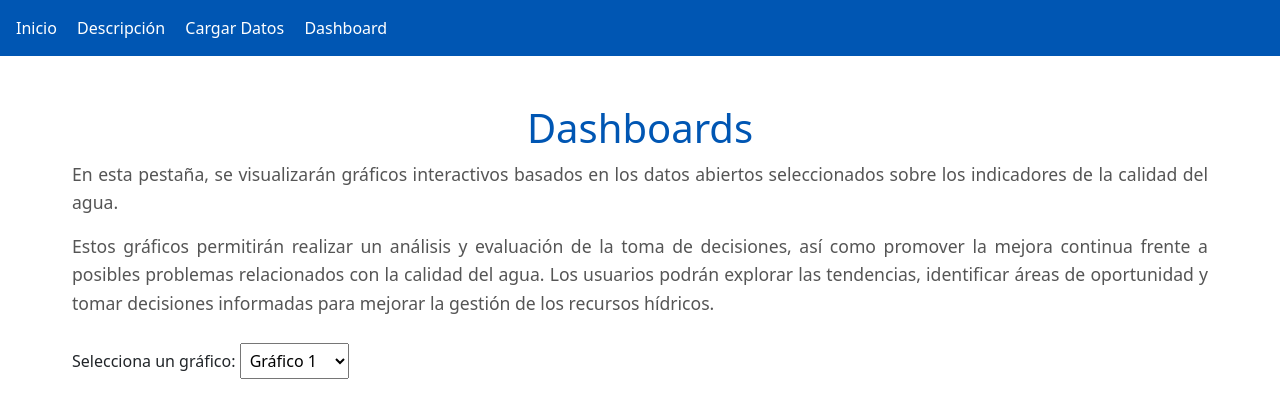
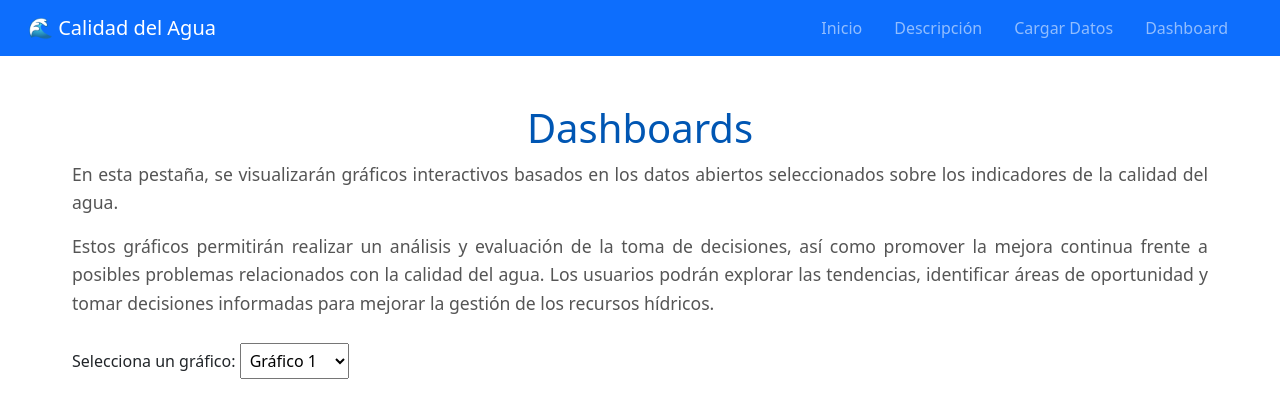
Before and after one commit to Orama09/sistema_calidad_agua, a Flask app: page /graficos in a window 1280 px wide. Shown: the top 420 px of the page. Run offline with Flask 3, Linux system fonts and the light colour scheme; parts of the project's set-up code (start-up, migrations or seed data) failed here and were passed over; some libraries are stand-ins or nearby versions.

Commit message:
Update base.html

```diff
--- a/templates/base.html
+++ b/templates/base.html
@@ -6,19 +6,30 @@
     <title>Sistema de Monitoreo y Análisis de Calidad del Agua</title>
     <!-- Vinculando archivo CSS personalizado -->
     <link rel="stylesheet" href="{{ url_for('static', filename='styles.css') }}">
-    <!-- Vinculando el CDN de Bootstrap para el carrusel -->
+    <!-- Vinculando el CDN de Bootstrap -->
     <link href="https://cdn.jsdelivr.net/npm/bootstrap@5.1.3/dist/css/bootstrap.min.css" rel="stylesheet">
-
-    <link rel="stylesheet" href="css/static/style.css"/>
 </head>
 
 <body>
-    <!-- Barra de navegación -->
-    <nav>
-        <a href="{{ url_for('home') }}">Inicio</a>
-        <a href="{{ url_for('mision_vision') }}">Descripción</a>
-        <a href="{{ url_for('cargar_datos') }}">Cargar Datos</a>
-        <a href="{{ url_for('graficos') }}">Dashboard</a>
+    <!-- Barra de navegación mejorada -->
+    <nav class="navbar navbar-expand-lg navbar-dark bg-primary">
+        <div class="container-fluid">
+            <a class="navbar-brand" href="{{ url_for('home') }}">🌊 Calidad del Agua</a>
+            <!-- Botón hamburguesa -->
+            <button class="navbar-toggler" type="button" data-bs-toggle="collapse" data-bs-target="#menuNavegacion" aria-controls="menuNavegacion" aria-expanded="false" aria-label="Toggle navigation">
+                <span class="navbar-toggler-icon"></span>
+            </button>
+
+            <!-- Links del menú -->
+            <div class="collapse navbar-collapse" id="menuNavegacion">
+                <ul class="navbar-nav ms-auto mb-2 mb-lg-0">
+                    <li class="nav-item"><a class="nav-link" href="{{ url_for('home') }}">Inicio</a></li>
+                    <li class="nav-item"><a class="nav-link" href="{{ url_for('mision_vision') }}">Descripción</a></li>
+                    <li class="nav-item"><a class="nav-link" href="{{ url_for('cargar_datos') }}">Cargar Datos</a></li>
+                    <li class="nav-item"><a class="nav-link" href="{{ url_for('graficos') }}">Dashboard</a></li>
+                </ul>
+            </div>
+        </div>
     </nav>
 
     <main>
@@ -26,14 +37,14 @@
     </main>
 
     <!-- Pie de página -->
-    <footer>
+    <footer class="footer">
         <div class="container text-center">
             <p>&copy; 2025 Sistema de Monitoreo y Análisis de Calidad del Agua. Todos los derechos reservados.</p>
             <p>Desarrollado por Ingeniería Informática</p>
         </div>
     </footer>
 
-    <!-- Vinculando el archivo JavaScript de Bootstrap -->
+    <!-- JS de Bootstrap -->
     <script src="https://cdn.jsdelivr.net/npm/bootstrap@5.1.3/dist/js/bootstrap.bundle.min.js"></script>
 </body>
 </html>
```
